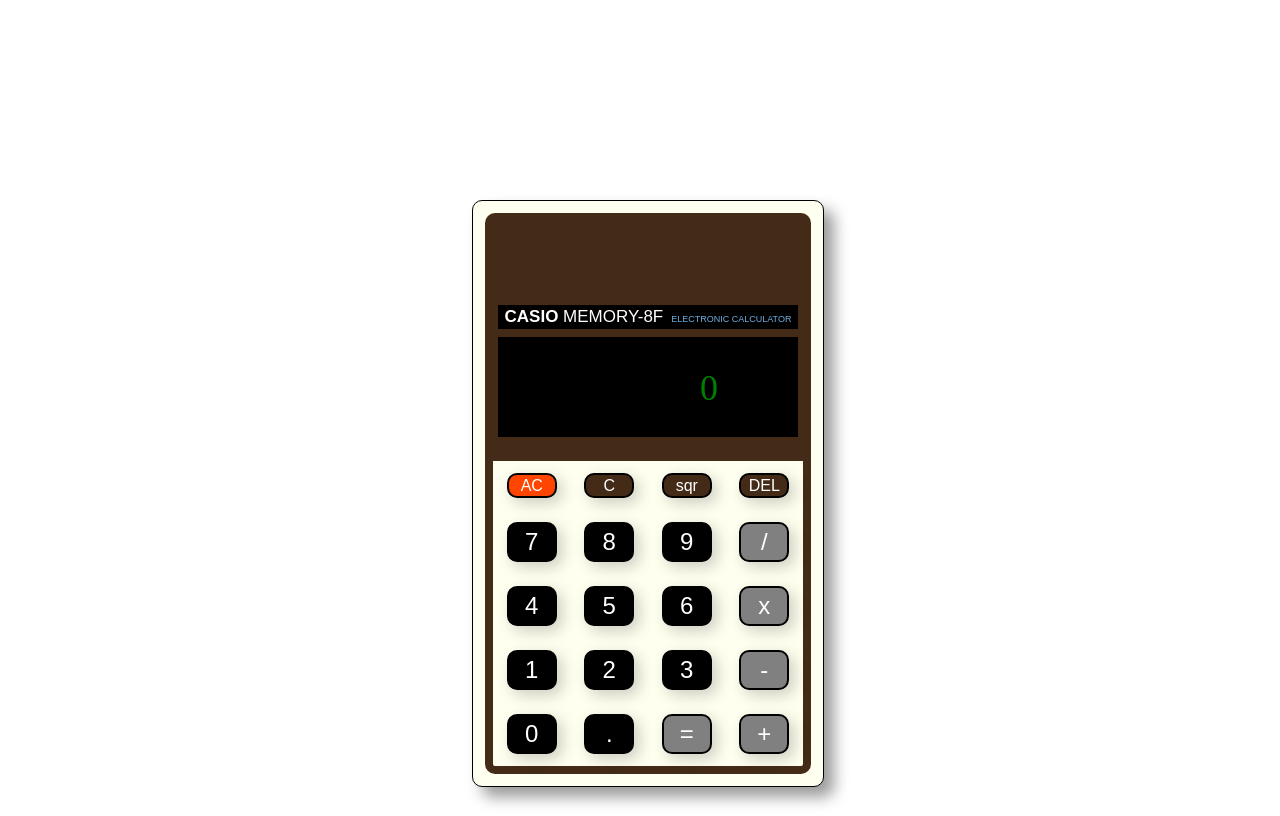
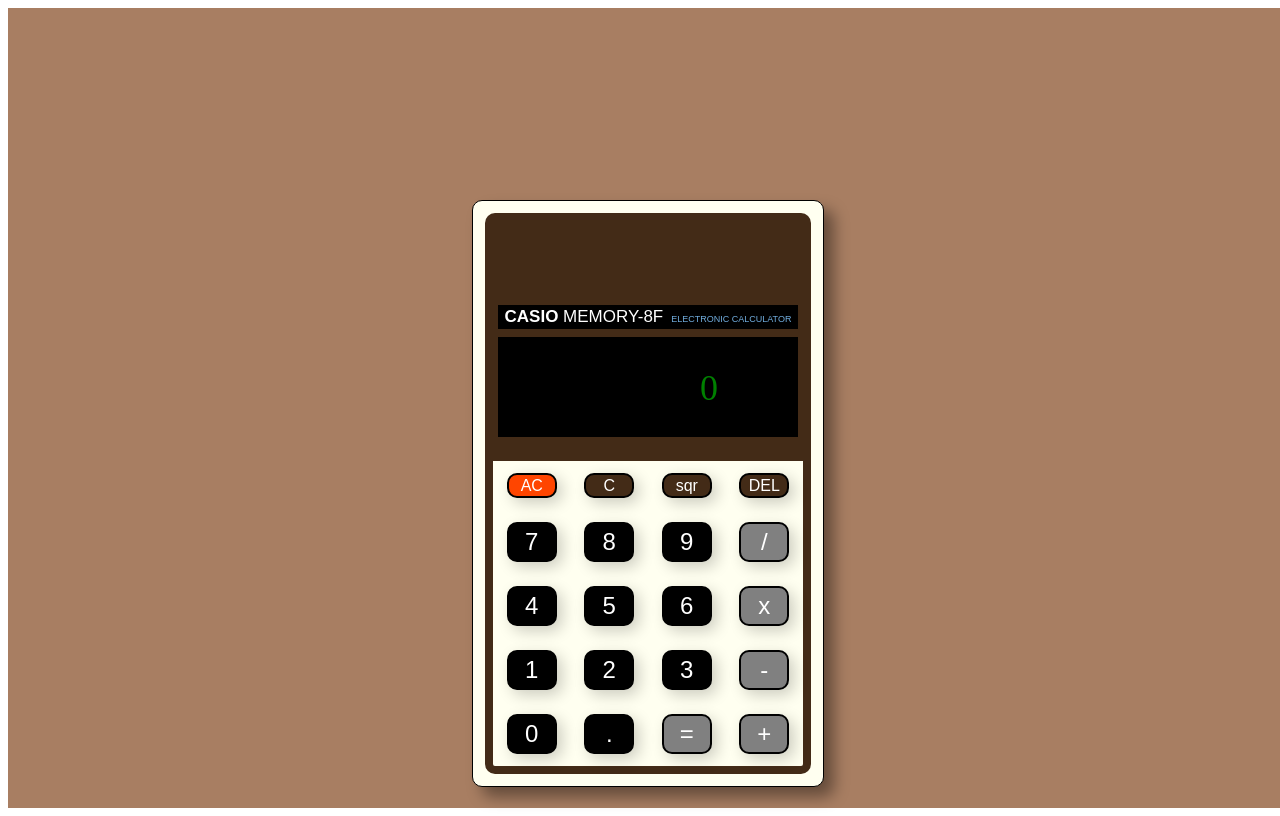
Before and after one commit to Dwyer9/calculator, a plain HTML site: page index.html in a window 1280 px wide. Drawn offline with Linux system fonts and the light colour scheme.

Commit message:
Add background color

```diff
--- a/style.css
+++ b/style.css
@@ -7,6 +7,7 @@
   height: 100vh;
   display: flex;
   justify-content: center;
+  background-color: #a87e62;
 }
 
 .container {
```
